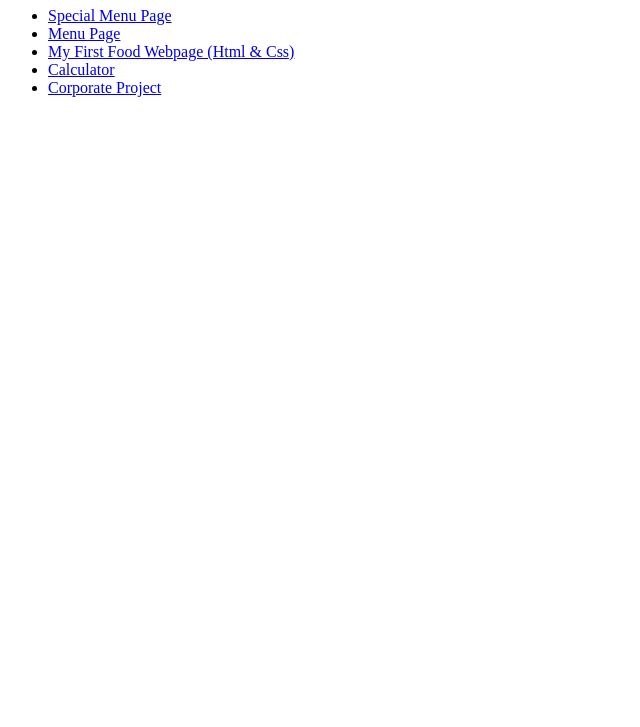
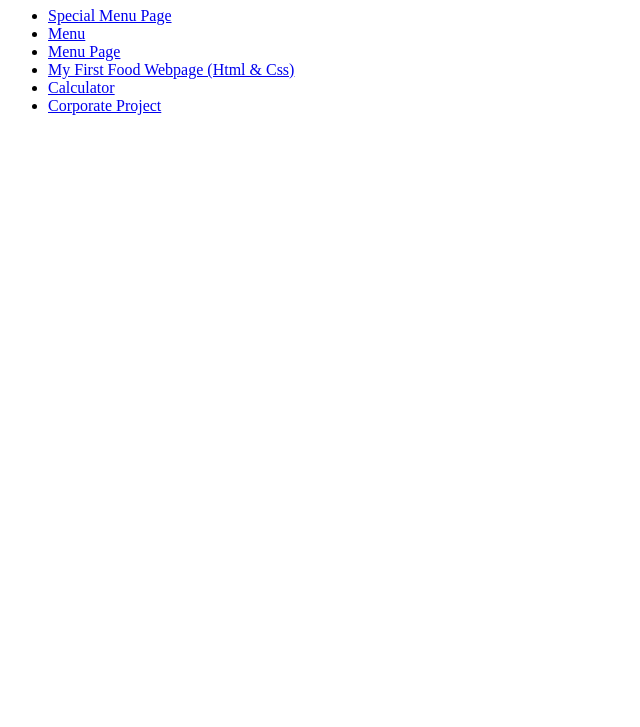
Before and after one commit to cornbeef111/my_portfolio, a plain HTML site: page index.html in a window 1280 px wide. Shown: the part 73-800 px from the top of the page, without its empty margins (0-640 px from the left). Drawn offline with Linux system fonts and the light colour scheme.

Commit message:
new changes made

```diff
--- a/index.html
+++ b/index.html
@@ -4,18 +4,19 @@
     <!-- Required meta tags -->
     <meta charset="utf-8">
     <meta name="viewport" content="width=device-width, initial-scale=1">
-    <title>Bootstrap 5 example</title>
+    <title>My Portfolio</title>
   </head>
   <body>
 
    <h1>My Portfolio</h1>
    <div>
      <ul>
-       <li><a href="#">Special Menu Page</a></li>
-       <li><a href="#">Menu Page</a></li>
-       <li><a href="#">My First Food Webpage (Html & Css) </a></li>
-       <li><a href="#">Calculator</a></li>
-       <li><a href="#">Corporate Project</a></li>
+       <li><a href="https://cornbeef111.github.io/specialmenu_repo/">Special Menu Page</a></li>
+       <li><a href="https://cornbeef111.github.io/menu_repo/">Menu</a></li>
+       <li><a href="https://cornbeef111.github.io/menu_page_repo/">Menu Page</a></li>
+       <li><a href="https://cornbeef111.github.io/first-food-webpage/">My First Food Webpage (Html & Css) </a></li>
+       <li><a href="https://cornbeef111.github.io/calculator_repo/">Calculator</a></li>
+       <li><a href="https://cornbeef111.github.io/corp_project_repo/">Corporate Project</a></li>
      </ul>
    </div>
 
```
